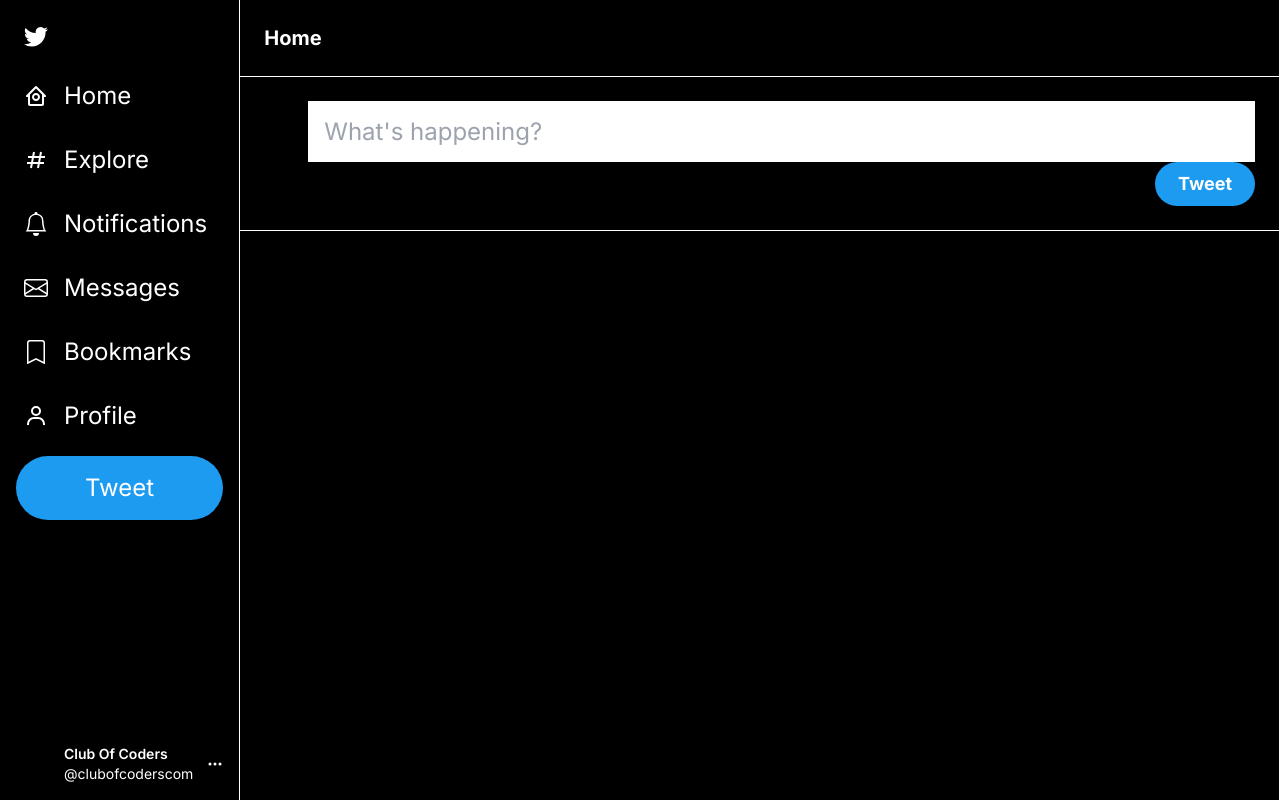
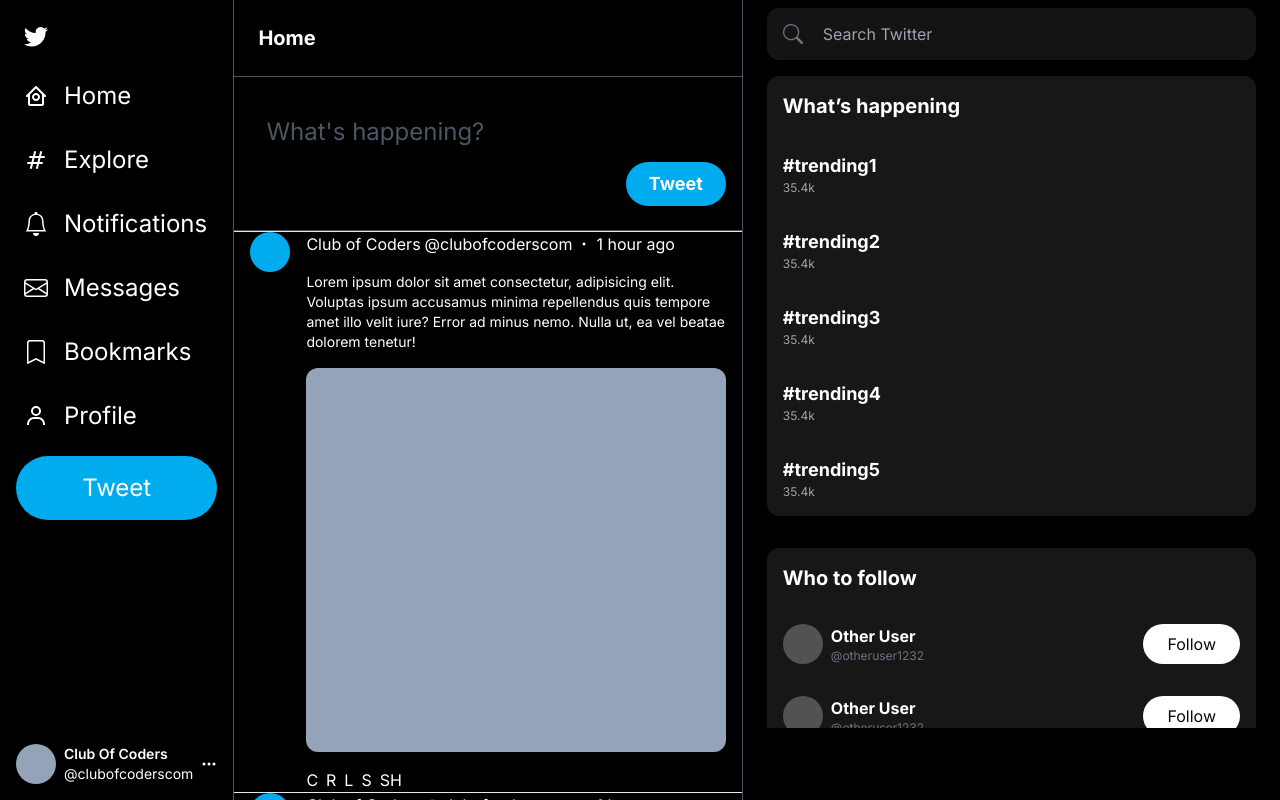
Before and after one commit to Desparion7/Promptopia, a Next.js app: page / in a window 1280 px wide. Shown: the top 800 px of the page. Built offline with nearby package versions, Linux system fonts and the light colour scheme.

Commit message:
add right section

```diff
--- a/package.json
+++ b/package.json
@@ -21,6 +21,7 @@
     "react-dom": "18.2.0",
     "react-icons": "^4.10.1",
     "tailwindcss": "3.3.3",
+    "tailwindcss-animate": "^1.0.6",
     "typescript": "5.1.6"
   }
 }
--- a/src/app/components/LeftSideBar.tsx
+++ b/src/app/components/LeftSideBar.tsx
@@ -1,12 +1,14 @@
-import { BiHomeCircle, BiHash, BiUser } from 'react-icons/bi';
+import Link from 'next/link';
+import { BiHomeCircle, BiUser } from 'react-icons/bi';
 import {
 	BsBell,
+	BsBookmark,
 	BsTwitter,
+	BsEnvelope,
 	BsThreeDots,
-	BsBookmark,
-	BsEnvelope,
 } from 'react-icons/bs';
-import Link from 'next/link';
+import { HiOutlineHashtag } from 'react-icons/hi';
+import { HiEnvelope } from 'react-icons/hi2';
 
 const NAVIGATION_ITEMS = [
 	{
@@ -19,7 +21,7 @@
 	},
 	{
 		title: 'Explore',
-		icon: BiHash,
+		icon: HiOutlineHashtag,
 	},
 	{
 		title: 'Notifications',
@@ -39,15 +41,19 @@
 	},
 ];
 
-const LeftSideBar = () => {
+const LeftSidebar = () => {
 	return (
 		<section className='w-[23%] sticky top-0 xl:flex flex-col items-stretch h-screen hidden'>
 			<div className='flex flex-col items-stretch h-full space-y-4 mt-4'>
 				{NAVIGATION_ITEMS.map((item) => (
 					<Link
 						className='hover:bg-white/10 text-2xl transition duration-200 flex items-center justify-start w-fit space-x-4 rounded-3xl py-2 px-6'
+						href={
+							item.title.toLocaleLowerCase() === 'home'
+								? '/'
+								: `/${item.title.toLowerCase()}`
+						}
 						key={item.title}
-						href={`/${item.title.toLowerCase()}`}
 					>
 						<div>
 							<item.icon />
@@ -75,4 +81,4 @@
 	);
 };
 
-export default LeftSideBar;
+export default LeftSidebar;
--- /dev/null
+++ b/src/app/components/MainComponent.tsx
@@ -0,0 +1,80 @@
+import { BsDot } from 'react-icons/bs';
+
+const MainComponent = () => {
+	return (
+		<main className='flex w-full h-full min-h-screen flex-col border-l-[0.5px] border-r-[0.5px] border-gray-600'>
+			<h1 className='text-xl font-bold p-6 backdrop-blur bg-black/10 sticky top-0'>
+				Home
+			</h1>
+			<div className='border-t-[0.5px] px-4 border-b-[0.5px] flex items-stretch py-6 space-x-2 border-gray-600 relative'>
+				<form
+					// action={handleSubmitTweet}
+					className='flex flex-col w-full h-full'
+				>
+					<input
+						type='text'
+						name='tweet'
+						className='w-full h-full text-2xl placeholder:text-gray-600 bg-transparent border-b-[0.5px] border-gray-600 p-4 outline-none border-none'
+						placeholder="What's happening?"
+					/>
+					<div className='w-full justify-between items-center flex'>
+						<div></div>
+						<div className='w-full max-w-[100px]'>
+							<button
+								type='submit'
+								className='rounded-full bg-twitterColor px-4 py-2 w-full text-lg text-center hover:bg-opacity-70 transition duration-200 font-bold'
+							>
+								Tweet
+							</button>
+							<button
+								// ref={resetRef}
+								className='invisible'
+								type='reset'
+							></button>
+						</div>
+					</div>
+				</form>
+			</div>
+			{/* <div className='w-11 h-11 bg-slate-400 rounded-full flex-none'></div> */}
+			<div className='flex flex-col'>
+				{Array.from({ length: 5 }).map((_, i) => (
+					<div
+						key={i}
+						className='border-t-[0.5px] px-4 flex space-x-4'
+					>
+						<div>
+							<div className='w-10 h-10 bg-twitterColor rounded-full ' />
+						</div>
+						<div className='flex flex-col space-y-4'>
+							<div className='flex items-center space-x-1'>
+								<div>Club of Coders</div>
+								<div>@clubofcoderscom</div>
+								<div>
+									<BsDot />
+								</div>
+								<div>1 hour ago</div>
+							</div>
+							<div className='text-white text-sm'>
+								Lorem ipsum dolor sit amet consectetur,
+								adipisicing elit. Voluptas ipsum accusamus
+								minima repellendus quis tempore amet illo velit
+								iure? Error ad minus nemo. Nulla ut, ea vel
+								beatae dolorem tenetur!
+							</div>
+							<div className='bg-slate-400 aspect-square w-full h-96 rounded-xl'></div>
+							<div className='flex items-center space-x-2 w-full'>
+								<div>C</div>
+								<div>R</div>
+								<div>L</div>
+								<div>S</div>
+								<div>SH</div>
+							</div>
+						</div>
+					</div>
+				))}
+			</div>
+		</main>
+	);
+};
+
+export default MainComponent;
--- /dev/null
+++ b/src/app/components/RightSection.tsx
@@ -0,0 +1,79 @@
+import React from 'react';
+import { BsSearch } from 'react-icons/bs';
+
+const RightSection = () => {
+	return (
+		<section className='w-full sticky hidden top-2 overflow-y-auto mt-2 xl:flex flex-col items-stretch h-[90vh] overflow-x-hidden px-6'>
+			<div>
+				<div className='relative w-full h-full group'>
+					<input
+						id='searchBox'
+						type='text'
+						placeholder='Search Twitter'
+						className='outline-none peer focus:border-primary focus:border bg-neutral-900/90 w-full h-full rounded-xl py-4 pl-14 pr-4'
+					/>
+					<label
+						htmlFor='searchBox'
+						className='absolute top-0 left-0 h-full flex items-center justify-center p-4 text-gray-500 peer-focus:text-primary'
+					>
+						<BsSearch className='w-5 h-5' />
+					</label>
+				</div>
+			</div>
+			<div className='flex flex-col rounded-xl bg-neutral-900  my-4'>
+				<h3 className='font-bold text-xl my-4 px-4'>
+					What’s happening
+				</h3>
+				<div>
+					{Array.from({ length: 5 }).map((_, i) => (
+						<div
+							key={i}
+							className='hover:bg-white/10 p-4 last:rounded-b-xl transition duration-200'
+						>
+							<div className='font-bold text-lg '>
+								#trending{i + 1}
+							</div>
+							<div className='text-xs text-neutral-400'>
+								35.4k
+							</div>
+						</div>
+					))}
+				</div>
+				<div>
+					{Array.from({ length: 4 }).map((_, i) => (
+						<div key={i}></div>
+					))}
+				</div>
+			</div>
+			<div className='flex flex-col rounded-xl bg-neutral-900 my-4'>
+				<h3 className='font-bold text-xl my-4 px-4'>Who to follow</h3>
+				<div>
+					{Array.from({ length: 3 }).map((_, i) => (
+						<div
+							key={i}
+							className='hover:bg-white/10 p-4 flex justify-between items-center last:rounded-b-xl transition duration-200'
+						>
+							<div className='flex items-center space-x-2'>
+								<div className='w-10 h-10 bg-neutral-600 rounded-full flex-none'></div>
+								<div className='flex flex-col'>
+									<div className='font-bold text-white'>
+										Other User
+									</div>
+									<div className='text-gray-500 text-xs'>
+										@otheruser1232
+									</div>
+								</div>
+							</div>
+
+							<button className='rounded-full px-6 py-2 bg-white text-neutral-950'>
+								Follow
+							</button>
+						</div>
+					))}
+				</div>
+			</div>
+		</section>
+	);
+};
+
+export default RightSection;
--- a/src/app/globals.css
+++ b/src/app/globals.css
@@ -2,20 +2,81 @@
 @tailwind components;
 @tailwind utilities;
 
-:root {
-	--foreground-rgb: 0, 0, 0;
-	--background-start-rgb: 214, 219, 220;
-	--background-end-rgb: 255, 255, 255;
+@layer base {
+	:root {
+		--background: 0 0% 100%;
+		--foreground: 222.2 47.4% 11.2%;
+
+		--muted: 210 40% 96.1%;
+		--muted-foreground: 215.4 16.3% 46.9%;
+
+		--popover: 0 0% 100%;
+		--popover-foreground: 222.2 47.4% 11.2%;
+
+		--card: 0 0% 100%;
+		--card-foreground: 222.2 47.4% 11.2%;
+
+		--border: 214.3 31.8% 91.4%;
+		--input: 214.3 31.8% 91.4%;
+
+		--primary: 222.2 47.4% 11.2%;
+		--primary-foreground: 210 40% 98%;
+
+		--secondary: 210 40% 96.1%;
+		--secondary-foreground: 222.2 47.4% 11.2%;
+
+		--accent: 210 40% 96.1%;
+		--accent-foreground: 222.2 47.4% 11.2%;
+
+		--destructive: 0 100% 50%;
+		--destructive-foreground: 210 40% 98%;
+
+		--ring: 215 20.2% 65.1%;
+
+		--radius: 0.5rem;
+	}
+
+	.dark {
+		--background: 224 71% 4%;
+		--foreground: 213 31% 91%;
+
+		--muted: 223 47% 11%;
+		--muted-foreground: 215.4 16.3% 56.9%;
+
+		--popover: 224 71% 4%;
+		--popover-foreground: 215 20.2% 65.1%;
+
+		--card: 224 71% 4%;
+		--card-foreground: 213 31% 91%;
+
+		--border: 216 34% 17%;
+		--input: 216 34% 17%;
+
+		--primary: 210 40% 98%;
+		--primary-foreground: 222.2 47.4% 1.2%;
+
+		--secondary: 222.2 47.4% 11.2%;
+		--secondary-foreground: 210 40% 98%;
+
+		--accent: 216 34% 17%;
+		--accent-foreground: 210 40% 98%;
+
+		--destructive: 0 63% 31%;
+		--destructive-foreground: 210 40% 98%;
+
+		--ring: 216 34% 17%;
+
+		--radius: 0.5rem;
+	}
 }
 
-@media (prefers-color-scheme: dark) {
-	:root {
-		--foreground-rgb: 255, 255, 255;
-		--background-start-rgb: 0, 0, 0;
-		--background-end-rgb: 0, 0, 0;
+@layer base {
+	* {
+		@apply border-border;
+	}
+	body {
+		@apply bg-background text-foreground;
+		font-feature-settings: 'rlig' 1, 'calt' 1;
+		color: white;
 	}
 }
-body {
-	background-color: black;
-	color: white;
-}
--- a/src/app/page.tsx
+++ b/src/app/page.tsx
@@ -1,46 +1,13 @@
 import LeftSideBar from './components/LeftSideBar';
+import MainComponent from './components/MainComponent';
+import RightSection from './components/RightSection';
 const Home = () => {
 	return (
 		<div className='w-full h-full flex justify-center items-center relative bg-black'>
 			<div className='max-w-screen-xl w-full h-full flex relative'>
 				<LeftSideBar />
-				<main className='flex w-full h-full min-h-screen flex-col border-l-[0.5px] border-r-[0.5px] border-gray-600'>
-					<h1 className='text-xl font-bold p-6 backdrop-blur bg-black/10 sticky top-0'>
-						Home
-					</h1>
-					<div className='border-t-[0.5px] px-4 border-b-[0.5px] flex items-stretch py-6 space-x-2 border-gray-600 relative'>
-						<div className='w-11 h-11 bg-slate-400 rounded-full flex-none'></div>
-						<form
-							// action={handleSubmitTweet}
-							className='flex flex-col w-full h-full'
-						>
-							<input
-								type='text'
-								name='tweet'
-								className='w-full h-full text-2xl placeholder:text-gray-600 bg-transparent border-b-[0.5px] border-gray-600 p-4 outline-none border-none'
-								placeholder="What's happening?"
-							/>
-							<div className='w-full justify-between items-center flex'>
-								<div></div>
-								<div className='w-full max-w-[100px]'>
-									<button
-										type='submit'
-										className='rounded-full bg-twitterColor px-4 py-2 w-full text-lg text-center hover:bg-opacity-70 transition duration-200 font-bold'
-									>
-										Tweet
-									</button>
-									<button
-										// ref={resetRef}
-										className='invisible'
-										type='reset'
-									></button>
-								</div>
-							</div>
-						</form>
-						<div className='flex flex-col'></div>
-					</div>
-				</main>
-				{/* <section>right sliderbar</section> */}
+				<MainComponent />
+				<RightSection />
 			</div>
 		</div>
 	);
--- a/tailwind.config.js
+++ b/tailwind.config.js
@@ -1,21 +1,77 @@
+const { fontFamily } = require('tailwindcss/defaultTheme');
+
 /** @type {import('tailwindcss').Config} */
 module.exports = {
-	content: [
-		'./src/pages/**/*.{js,ts,jsx,tsx,mdx}',
-		'./src/components/**/*.{js,ts,jsx,tsx,mdx}',
-		'./src/app/**/*.{js,ts,jsx,tsx,mdx}',
-	],
+	darkMode: ['class'],
+	content: ['src/**/*.{ts,tsx}'],
 	theme: {
-		extend: {
-			backgroundImage: {
-				'gradient-radial': 'radial-gradient(var(--tw-gradient-stops))',
-				'gradient-conic':
-					'conic-gradient(from 180deg at 50% 50%, var(--tw-gradient-stops))',
+		container: {
+			center: true,
+			padding: '2rem',
+			screens: {
+				'2xl': '1400px',
 			},
 		},
-		colors: {
-			twitterColor: 'rgb(29,155,240)',
+		extend: {
+			colors: {
+				border: 'hsl(var(--border))',
+				input: 'hsl(var(--input))',
+				ring: 'hsl(var(--ring))',
+				background: 'hsl(var(--background))',
+				foreground: 'hsl(var(--foreground))',
+				primary: {
+					DEFAULT: 'hsl(var(--primary))',
+					foreground: 'hsl(var(--primary-foreground))',
+				},
+				secondary: {
+					DEFAULT: 'hsl(var(--secondary))',
+					foreground: 'hsl(var(--secondary-foreground))',
+				},
+				destructive: {
+					DEFAULT: 'hsl(var(--destructive))',
+					foreground: 'hsl(var(--destructive-foreground))',
+				},
+				muted: {
+					DEFAULT: 'hsl(var(--muted))',
+					foreground: 'hsl(var(--muted-foreground))',
+				},
+				accent: {
+					DEFAULT: 'hsl(var(--accent))',
+					foreground: 'hsl(var(--accent-foreground))',
+				},
+				popover: {
+					DEFAULT: 'hsl(var(--popover))',
+					foreground: 'hsl(var(--popover-foreground))',
+				},
+				card: {
+					DEFAULT: 'hsl(var(--card))',
+					foreground: 'hsl(var(--card-foreground))',
+				},
+				twitterColor: '#00acee',
+			},
+			borderRadius: {
+				lg: `var(--radius)`,
+				md: `calc(var(--radius) - 2px)`,
+				sm: 'calc(var(--radius) - 4px)',
+			},
+			fontFamily: {
+				default: ['var(--font-sans)', ...fontFamily.sans],
+			},
+			keyframes: {
+				'accordion-down': {
+					from: { height: 0 },
+					to: { height: 'var(--radix-accordion-content-height)' },
+				},
+				'accordion-up': {
+					from: { height: 'var(--radix-accordion-content-height)' },
+					to: { height: 0 },
+				},
+			},
+			animation: {
+				'accordion-down': 'accordion-down 0.2s ease-out',
+				'accordion-up': 'accordion-up 0.2s ease-out',
+			},
 		},
 	},
-	plugins: [],
+	plugins: [require('tailwindcss-animate')],
 };
```
Also changed, not shown: next.config.js (+7 -2 lines), 1 other file (tests, documents, lock files or other folders).
